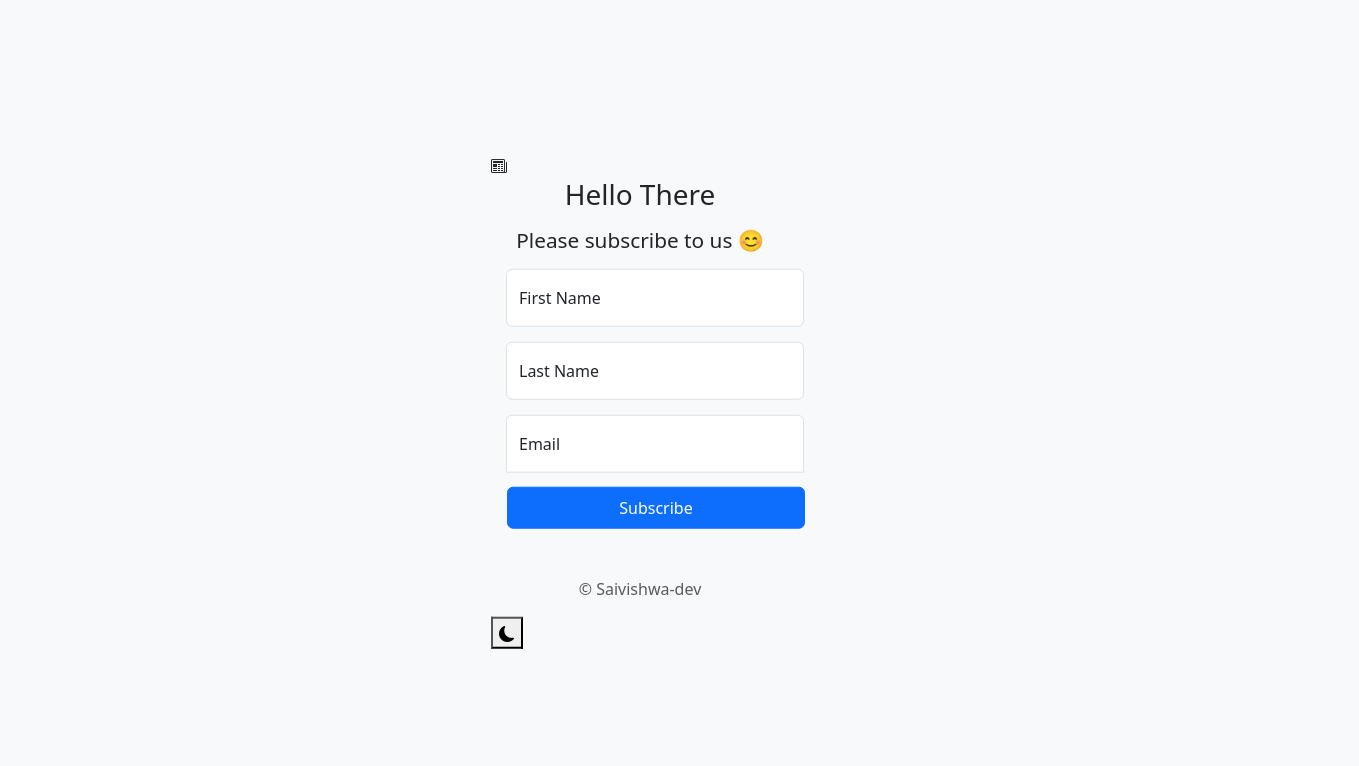
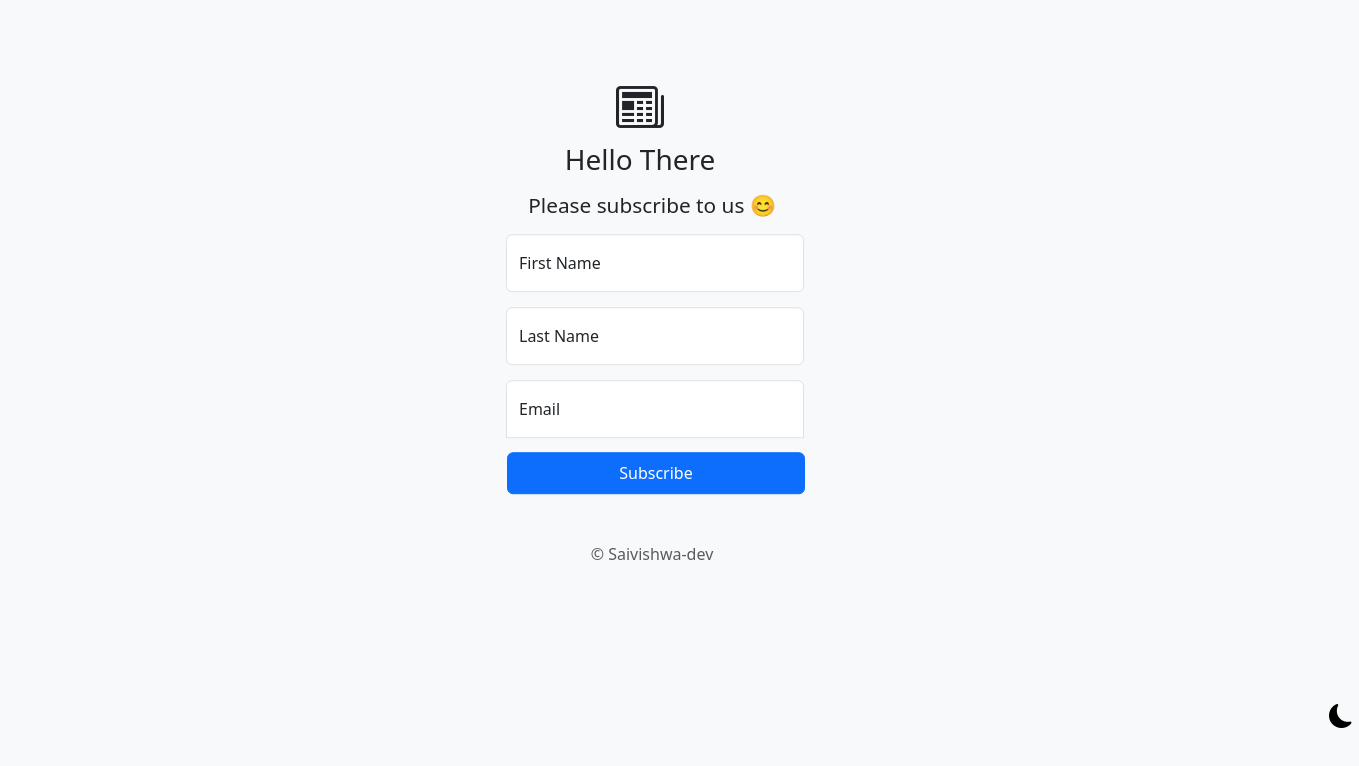
Before and after one commit to saivishwa-dev/Mail_Listing_App, a website: page index.html in a window 1280 px wide. Shown: the whole page, 1359 px wide, since content can reach past the window. Drawn offline with nearby package versions, Linux system fonts and the light colour scheme.

Commit message:
updated stylesheet perfectly

```diff
--- a/public/css/style.css
+++ b/public/css/style.css
@@ -1,3 +1,4 @@
+@import url("https://cdn.jsdelivr.net/npm/bootstrap-icons@1.11.2/font/bootstrap-icons.min.css");
 html,
 body {
   height: 100%;
@@ -32,7 +33,14 @@ body {
 h1{
     text-align:center;
     font-weight: 600;
+    cursor: default;
 }
+p{
+  cursor:default;
+  text-align:center;
+  margin-left: 1.5rem;
+}
+
 .main{
   font-size: 1.3rem;
   text-align: center;
@@ -50,3 +58,20 @@ h1{
 .text-body-secondary{
     text-align:center;
 }
+
+.icon{
+  text-align:center;
+  font-size: 3rem;
+}
+
+.theme{
+  background:none;
+  outline:none;
+  border:none;
+}
+
+.theme{
+  font-size: 1.5rem;
+  margin-left:52rem;
+  margin-top: 7rem;
+}
```
